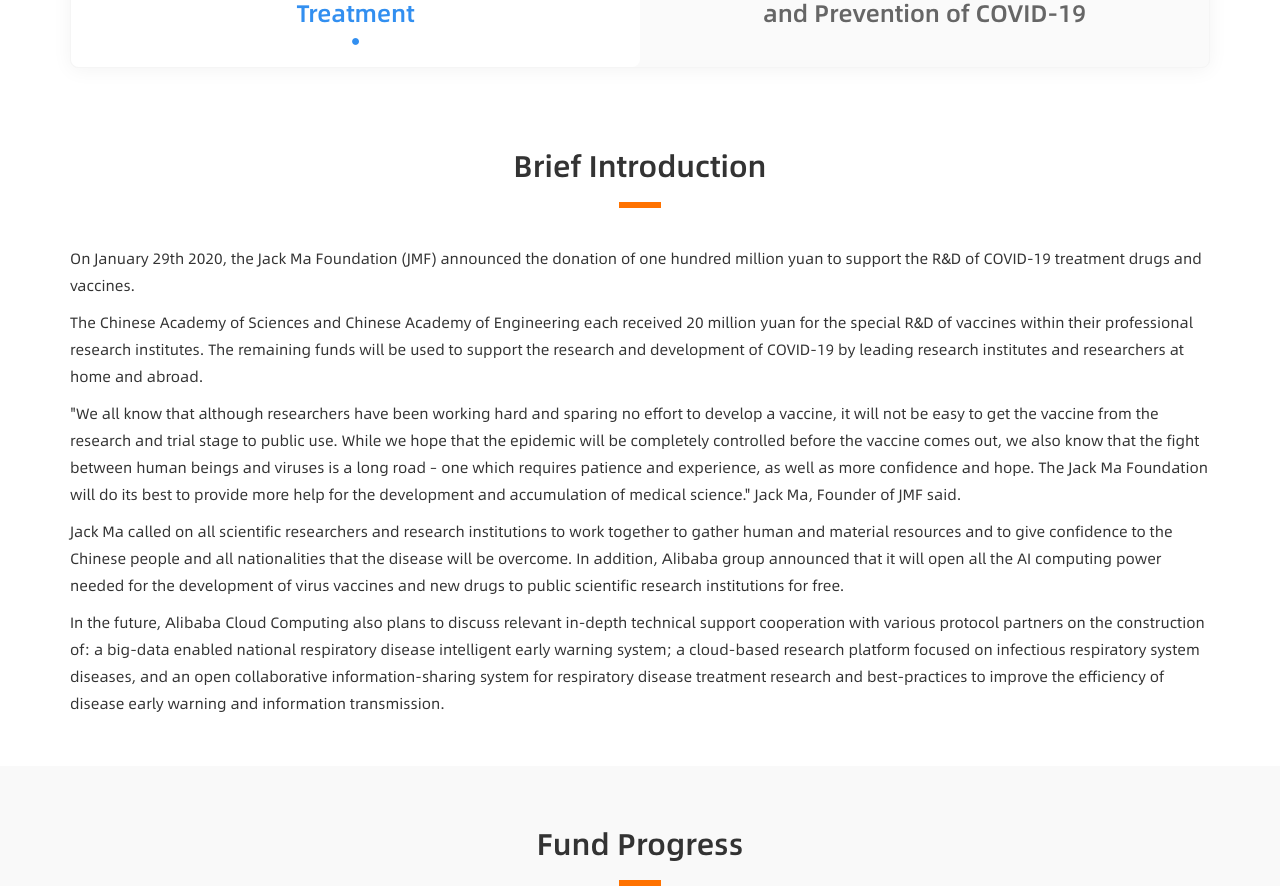
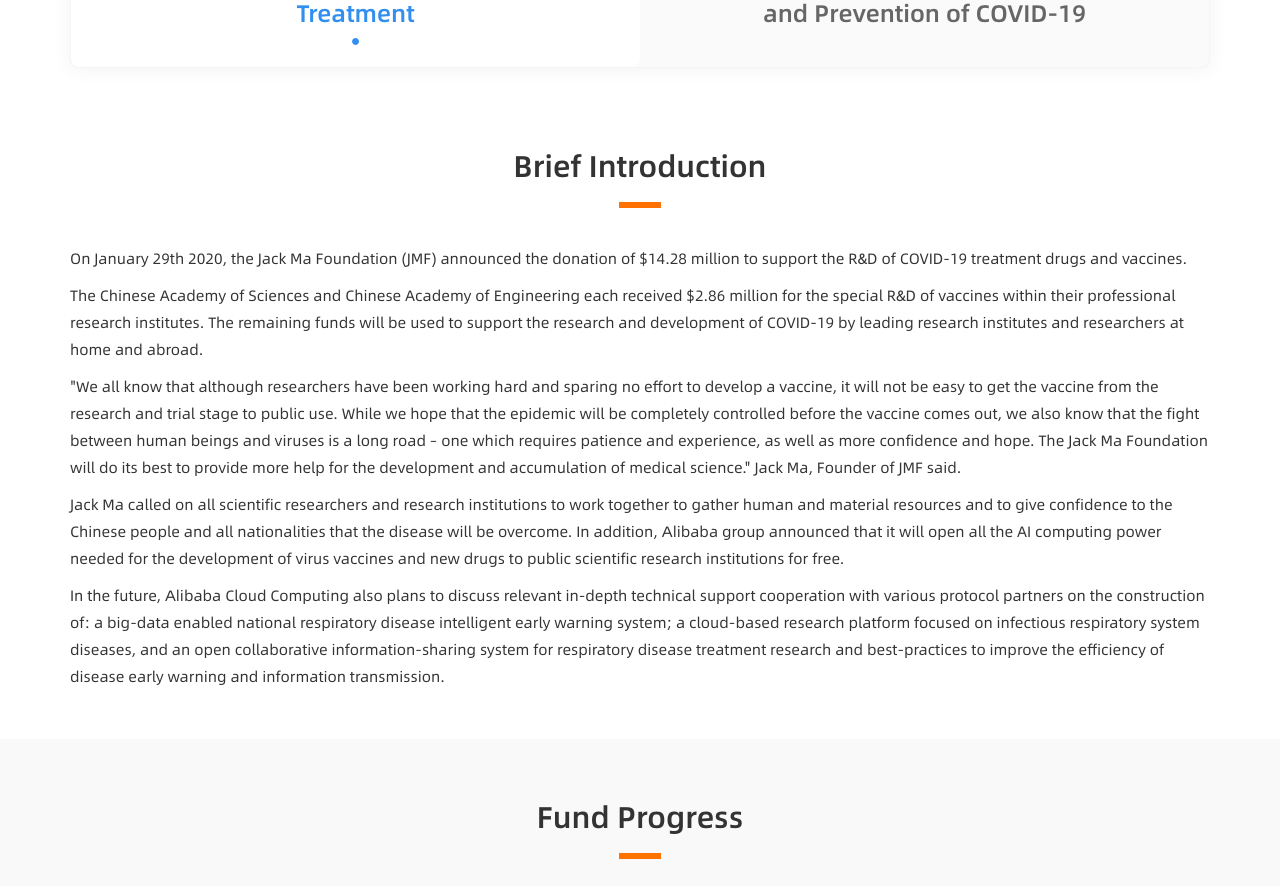
Before and after one commit to jackmafoundation/jackmafoundation.github.io, a Jekyll site: the page built from _program/covid-19.md, in a window 1280 px wide and 900 px high, scrolled down 554 px, cut to the strip 14-900 px from the top of the window. Built offline with Jekyll 4.4.1, drawn with Linux system fonts in a browser that asks for light colours; nearby versions of some CDN libraries; library files that are not in the unit come from our copies; some of the changed text lies outside the part shown.

Commit message:
change yuan/RMB

```diff
--- a/_program/covid-19.md
+++ b/_program/covid-19.md
@@ -42,9 +42,9 @@
   <section class="even" style="padding-top: 0">
     <div class="section-heading"><h2>Brief Introduction</h2></div>
     <div class="section-body container">
-      <p>On January 29th 2020, the Jack Ma Foundation (JMF) announced the donation of one hundred million yuan to support the R&amp;D of COVID-19 treatment drugs and vaccines.</p>
+      <p>On January 29th 2020, the Jack Ma Foundation (JMF) announced the donation of $14.28 million to support the R&amp;D of COVID-19 treatment drugs and vaccines.</p>
 
-<p>The Chinese Academy of Sciences and Chinese Academy of Engineering each received 20 million yuan for the special R&amp;D of vaccines within their professional research institutes. The remaining funds will be used to support the research and development of COVID-19 by leading research institutes and researchers at home and abroad.</p>
+<p>The Chinese Academy of Sciences and Chinese Academy of Engineering each received $2.86 million for the special R&amp;D of vaccines within their professional research institutes. The remaining funds will be used to support the research and development of COVID-19 by leading research institutes and researchers at home and abroad.</p>
 
 <p>&quot;We all know that although researchers have been working hard and sparing no effort to develop a vaccine, it will not be easy to get the vaccine from the research and trial stage to public use. While we hope that the epidemic will be completely controlled before the vaccine comes out, we also know that the fight between human beings and viruses is a long road – one which requires patience and experience, as well as more confidence and hope. The Jack Ma Foundation will do its best to provide more help for the development and accumulation of medical science.&quot; Jack Ma, Founder of JMF said.</p>
 
```
Also changed, not shown: _data/programs.yml (+10 -10 lines), _posts/2020-02-13-钟南山基金会稿件.md (+1 -1 lines), _posts/2020-02-21-澳洲Doherty研究所.md (+2 -2 lines), _posts/2020-02-21-科研天团稿件.md (+1 -1 lines), about.md (+1 -1 lines).
